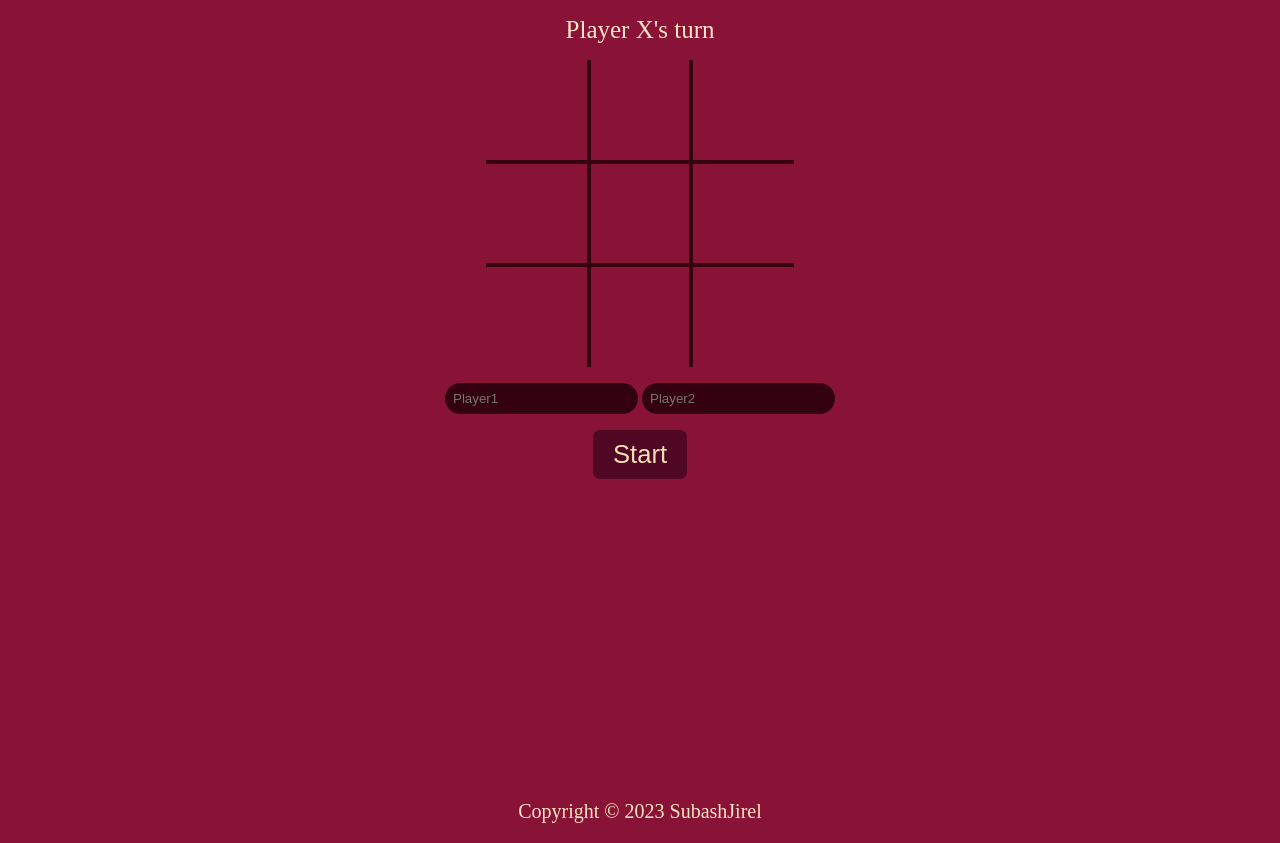
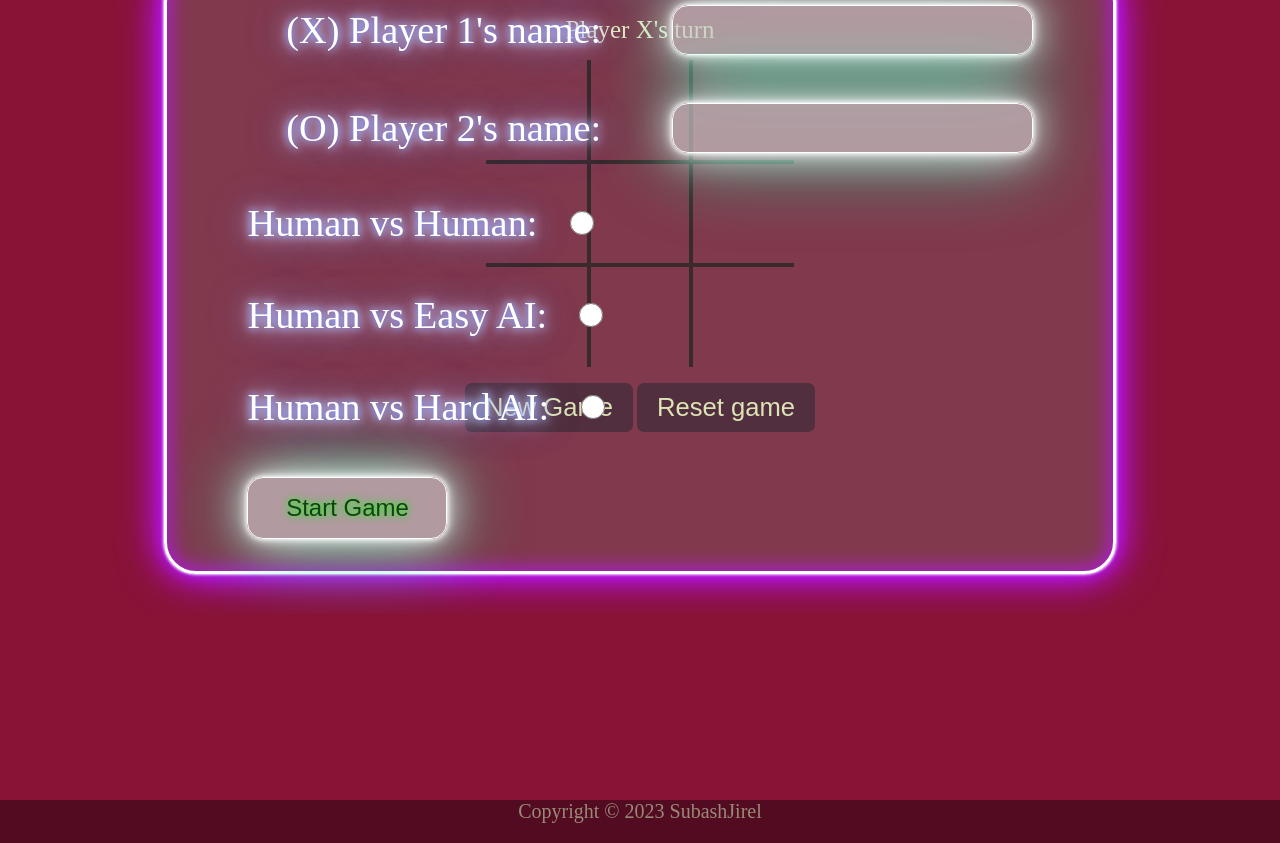
Before and after one commit to SubashJirel/Tic-Tac-Toe, a plain HTML site: page index.html in a window 1280 px wide. Shown: the part 70-913 px from the top of the page. Drawn offline with Linux system fonts and the light colour scheme; a web font is replaced by a local one.

Commit message:
added the pop up modal box for players

```diff
--- a/index.html
+++ b/index.html
@@ -27,16 +27,61 @@
         <div class="box bb0"><span class="boxText"></span></div>
         <div class="box bb0 br0"><span class="boxText"></span></div>
       </div>
-      <div class="playerBox">
-        <input type="text" name="player1" placeholder="Player1" />
-        <input type="text" name="player2" placeholder="Player2" />
-      </div>
       <div class="buttonContainer">
-        <button class="start-button">Start</button>
-        <button class="restart-button hide">Restart</button>
+        <button class="start-button">New Game</button>
+        <button class="restart-button">Reset game</button>
       </div>
     </div>
-
+    <div class="modal-wrapper">
+      <div id="initialForm" class="modal">
+        <!-- Initial Popup content -->
+        <div class="front-content">
+          <form id="myForm" autocomplete="off">
+            <div class="inputField">
+              <label class="input-label">(X) Player 1's name:</label>
+              <input
+                type="text"
+                name="player1Name"
+                class="formClass"
+                id="form1"
+                required
+              />
+            </div>
+            <div class="inputField">
+              <label class="input-label"> (O) Player 2's name:</label>
+              <input
+                type="text"
+                name="player2Name"
+                class="formClass"
+                id="form2"
+                required
+              />
+            </div>
+            <div class="inputField">
+              <label for="1v1" class="Title container">Human vs Human:</label>
+              <input type="radio" id="1v1" name="choice" value="0" required />
+            </div>
+            <div class="inputField">
+              <label for="ai" class="Title">Human vs Easy AI:</label>
+              <input type="radio" id="ai" name="choice" value="1" required />
+            </div>
+            <div class="inputField">
+              <label for="ai" class="Title">Human vs Hard AI:</label>
+              <input
+                type="radio"
+                id="aiHard"
+                name="choice"
+                value="2"
+                required
+              />
+            </div>
+            <div class="flex">
+              <button type="submit" class="startButton">Start Game</button>
+            </div>
+          </form>
+        </div>
+      </div>
+    </div>
     <footer>
       <p>Copyright © 2023 SubashJirel</p>
     </footer>
--- a/script.js
+++ b/script.js
@@ -0,0 +1,8 @@
+// to hide the popup form
+const form = document.querySelector('#myForm');
+
+form.addEventListener('submit', (event) => {
+  //prevent page refresh
+  event.preventDefault();
+  document.querySelector('.modal-wrapper').setAttribute('hidden', true);
+});
--- a/styles.css
+++ b/styles.css
@@ -15,6 +15,9 @@ header {
   font-family: 'Open Sans', sans-serif;
   font-family: 'Tilt Prism', cursive;
   /* font-size: 2vw; */
+}
+header h1 {
+  text-shadow: 0 0 7px #5271ff, 0 0 10px #fff, 0 0 21px #fff, 0 0 42px #5271ff;
 }
 .main {
   height: 100%;
@@ -108,3 +111,118 @@ footer {
 .hide {
   display: none;
 }
+
+/*----------------------popupForm----------------------*/
+.modal-wrapper {
+  background-color: rgb(0, 0, 0); /* Fallback color */
+  background-color: rgba(0, 0, 0, 0.4); /* Black w/ opacity */
+  width: 100vw;
+  height: 100vh;
+  position: fixed; /* Stay in place */
+}
+
+.modal {
+  display: flex; /* Hidden by default */
+  position: fixed; /* Stay in place */
+  z-index: 1; /* Sit on top */
+  left: 0;
+  top: 0;
+  width: 100%; /* Full width */
+  overflow: auto; /* Enable scroll if needed */
+  height: fit-content;
+  font-size: max(3vh, 15px);
+}
+
+/* Modal Content/Box */
+.modal-content,
+.front-content {
+  background-color: rgba(101, 255, 191, 0.164);
+  text-align: center;
+  width: 100%; /* Could be more or less, depending on screen size */
+  box-shadow: 0 4px 8px 0 rgba(0, 0, 0, 0.2), 0 6px 20px 0 rgba(0, 0, 0, 0.19);
+  border: thin;
+  border-radius: 20px;
+  color: #fff;
+  text-shadow: 0 0 7px #5271ff, 0 0 10px #fff, 0 0 21px #fff, 0 0 42px #5271ff;
+}
+
+.front-content {
+  margin: 5vh auto;
+  border: none;
+  width: auto;
+  border-radius: 0px;
+  border: 0.2rem solid #fff;
+  border-radius: 2rem;
+  padding: 2rem 5rem 2rem 5rem;
+  box-shadow: 0 0 0.2rem #fff, 0 0 0.2rem #fff, 0 0 2rem #bc13fe,
+    0 0 0.8rem #bc13fe, 0 0 2.8rem #bc13fe, inset 0 0 1.3rem #bc13fe;
+  min-height: 100%;
+  display: flex;
+  justify-content: center;
+}
+
+.front:hover,
+.front:focus {
+  color: black;
+  cursor: pointer;
+}
+
+.inputField {
+  display: flex;
+  font-size: max(3vw, 25px);
+  width: 100%;
+  padding-bottom: 3rem;
+  align-items: center;
+}
+.formClass {
+  height: 2rem;
+  margin-left: 2rem;
+  background-color: rgba(201, 201, 201, 0.678);
+  border: 0.1rem solid #fff;
+  border-radius: 1rem;
+  box-shadow: 0 0 4px #fff, 0 0 11px #fff, 0 0 40px #fff,
+    0 0 80px rgba(0, 255, 170, 0.485), 0 0 90px rgba(0, 255, 170, 0.352);
+  padding: 0.5rem;
+  color: black;
+  font-size: 2rem;
+  text-shadow: 0 0 7px #ff00009b, 0 0 10px rgb(255, 0, 0);
+  width: 50%;
+}
+.input-label {
+  min-width: 50%;
+}
+.radio {
+  display: flex;
+  justify-content: center;
+  align-items: center;
+  padding: 1rem;
+  width: 200px;
+}
+
+input[type='radio'] {
+  border: 0px;
+  width: 1.5rem;
+  height: 1.5rem;
+  margin-left: 2rem;
+}
+
+.startButton {
+  display: flex;
+  justify-content: center;
+  align-items: center;
+  padding: 1rem;
+  width: 200px;
+  outline: none;
+  background-color: rgba(201, 201, 201, 0.678);
+  border: 0.1rem solid #fff;
+  border-radius: 1rem;
+  box-shadow: 0 0 4px #fff, 0 0 11px #fff, 0 0 40px #fff,
+    0 0 80px rgba(0, 255, 170, 0.485), 0 0 90px rgba(0, 255, 170, 0.352);
+  text-shadow: 0 0 3px #4ee60e9b, 0 0 10px rgb(0, 255, 21);
+  color: rgb(18, 64, 26);
+  font-size: 1.5rem;
+  font-weight: 500;
+}
+.startButton:hover {
+  cursor: pointer;
+}
```
